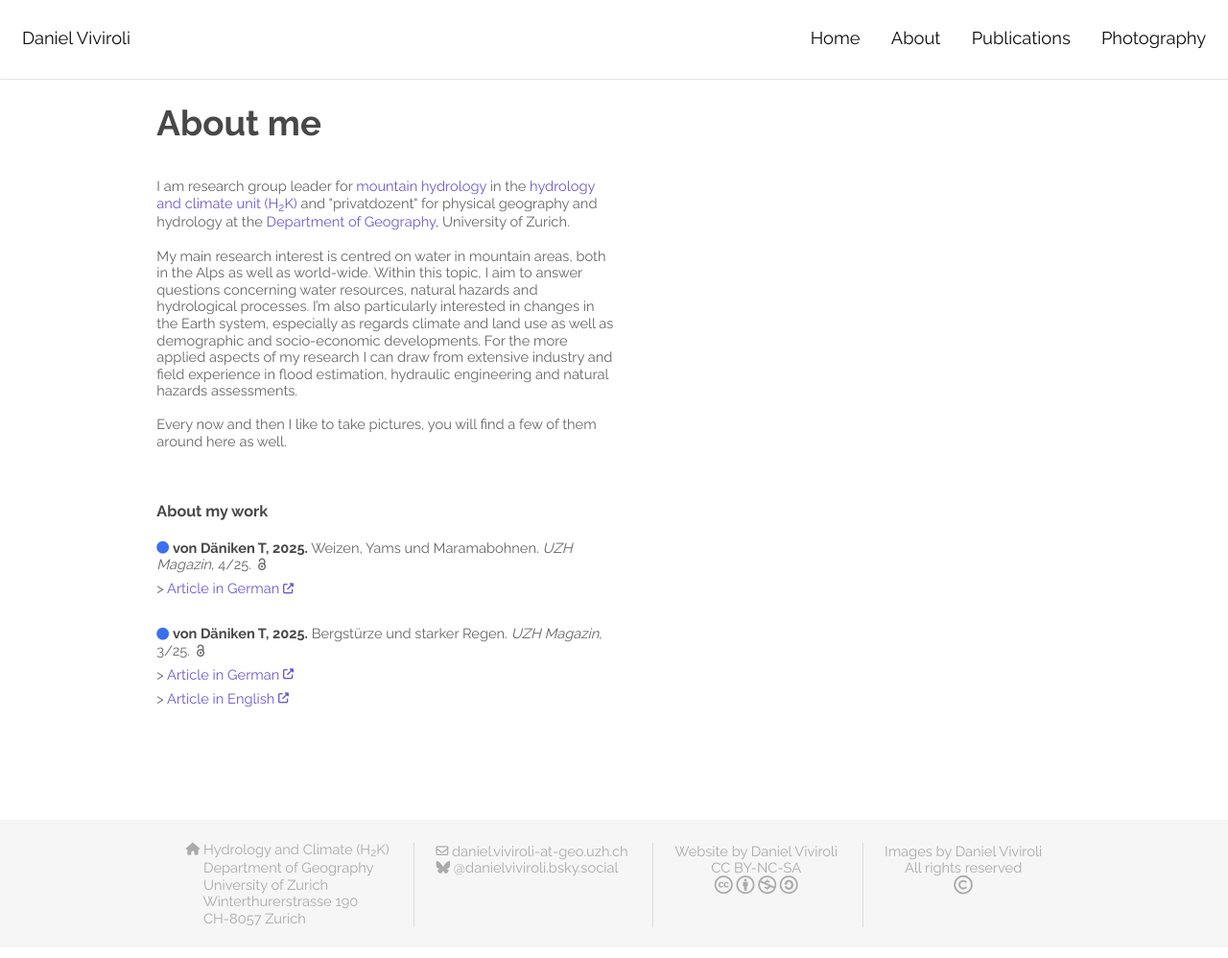
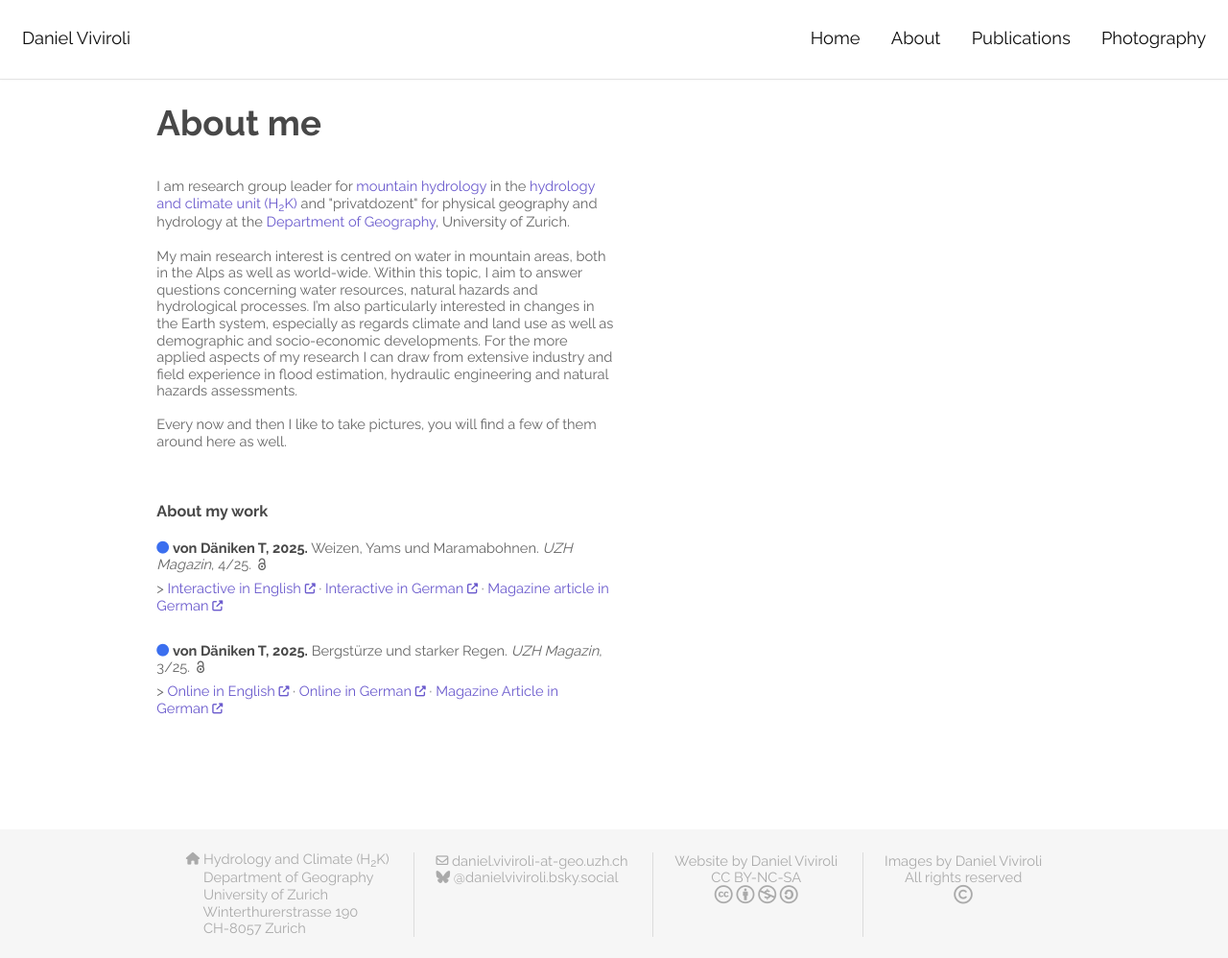
Before and after one commit to dviviroli/dviviroli.github.io, a Jekyll site: the page built from about.html, in a window 1280 px wide and 998 px high. Shown: the whole window at 96% size. Built offline with Jekyll 4.4.1, drawn with Linux system fonts in a browser that asks for light colours; some web fonts are replaced.

Commit message:
contents update, expand list processing

```diff
--- a/_data/publications_newsitems.yml
+++ b/_data/publications_newsitems.yml
@@ -1,14 +1,20 @@
-
 
 - authors: von Däniken T
   date: 19.11.2025
   title: "Weizen, Yams und Maramabohnen"
   journal: "UZH Magazin"
   volume: "4/25"
-  links:
-  - url: "https://issuu.com/uzhch/docs/uzh_magazin_4_25_/41"
-    text: Article in German
+  linkchain:
+  - title: Interactive in English
+    url: "https://www.news.uzh.ch/en/articles/news/2026/climate-change-croplands.html"
     external: Y
+  - title: Interactive in German
+    url: "https://www.news.uzh.ch/de/articles/news/2026/klimawandel-anbauflaechen.html"
+    external: Y
+  - title: Magazine article in German
+    url: "https://issuu.com/uzhch/docs/uzh_magazin_4_25_/41"
+    external: Y
+  openaccess: Y
   openaccess: Y
   new: Y
 
@@ -17,12 +23,15 @@
   title: "Bergstürze und starker Regen"
   journal: "UZH Magazin"
   volume: "3/25"
-  links:
-  - url: "https://www.news.uzh.ch/de/articles/news/2025/bergstuerze-und-starker-regen.html"
-    text: Article in German
+  linkchain:
+  - title: Online in English
+    url: "https://www.news.uzh.ch/en/articles/news/2025/landslides-and-heavy-rainfall.html"
     external: Y
-  - url: "https://www.news.uzh.ch/en/articles/news/2025/landslides-and-heavy-rainfall.html"
-    text: Article in English
+  - title: Online in German
+    url: "https://www.news.uzh.ch/de/articles/news/2025/bergstuerze-und-starker-regen.html"
+    external: Y
+  - title: "Magazine Article in German"
+    url: "https://issuu.com/uzhch/docs/uzh_magazin_3_2025_/39"
     external: Y
   openaccess: Y
   new: Y
--- a/_data/publications_papers-peer-reviewed.yml
+++ b/_data/publications_papers-peer-reviewed.yml
@@ -65,6 +65,9 @@
   pdf: https://www.nature.com/articles/s43016-025-01135-w.pdf
   pdf_external: Y
   openaccess: Y
+  notes:
+    - text: "Highly cited paper (top 1% in field as to ESI)"
+      highlight: Y
 
 - authors: Kritidou E, Kauzlaric M, Staudinger M, Evin G, Hingray B, Vis M, Seibert J, Viviroli D
   year: 2025
--- a/_includes/publications_pdf_and_notes.html
+++ b/_includes/publications_pdf_and_notes.html
@@ -68,6 +68,26 @@
   {% endfor %}
 {% endif %}
 
+<!-- link list -->
+{% if item.linkchain %}
+  <br>
+  <span style="display:block; height:0.50em;"></span>
+  >
+  {% assign items = item.linkchain %}
+  {% for entry in item.linkchain %}
+    <a target='_blank' rel="noopener noreferrer" href={{ entry.url }}>{{ entry.title }}</a>
+    {% if entry.external %}
+      <a target="_blank" rel="noopener noreferrer" style="text-decoration: none" href={{ entry.url }}>
+        <div class="tooltip">
+          <i class="fas fa-external-link-alt fa-xs"></i>
+          <span class="tooltiptext">External link</span>
+        </div>
+      </a>
+    {% endif %}
+    {% if entry.title != items.last.title %}· {% endif %}
+  {% endfor %}
+{% endif %}
+
 <!-- notes -->
 {% if item.notes %}
   {% for entry in item.notes %}
```
